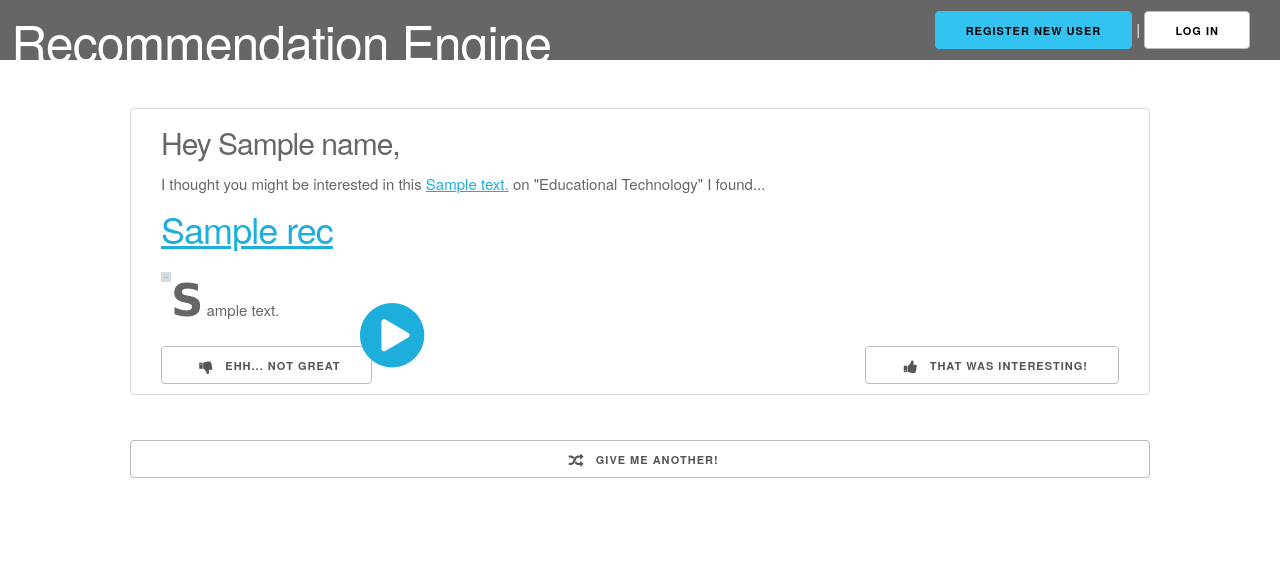
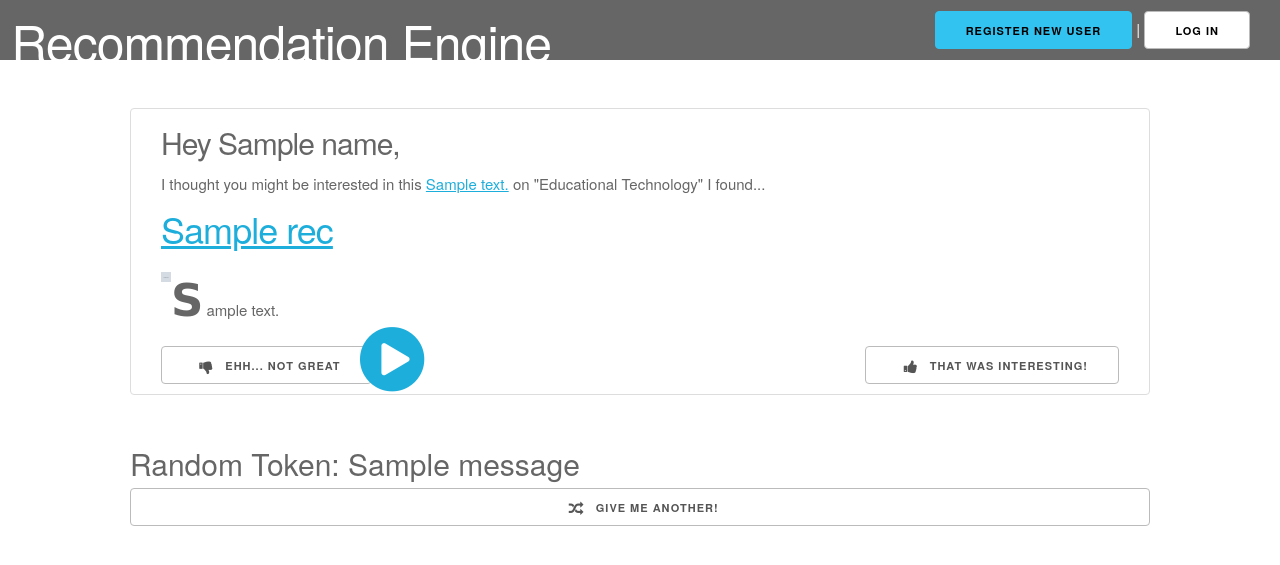
Before and after one commit to anotherlizwong/mim, a Flask app: template app/mim/templates/index.html in a window 1280 px wide. Shown: the top 565 px of the page. Run offline with Flask 2, Linux system fonts and the light colour scheme; the template is opened without the code that fills it: most values are stand-ins (such as "Sample title", 1, 10 or a date in 2020); grey boxes marked "Sample" are stand-in pictures; one stand-in notice (Sample message) is shown; parts of the project's set-up code (start-up, migrations or seed data) failed here and were passed over.

Commit message:
token support

```diff
--- a/app/mim/routes.py
+++ b/app/mim/routes.py
@@ -1,5 +1,5 @@
 import os
-
+import random
 from flask import Flask, redirect, render_template, request, session, flash, url_for
 from flask_bcrypt import Bcrypt
 # from flask.ext.csrf import csrf
@@ -76,6 +76,9 @@ def record():
                 flash(e.message)
 
             flash("Thanks for your feedback!", "opinion")
+            if os.environ.has_key("tokens"):
+                token_no = random.randint(1,8)
+                flash(os.environ.get("token"+str(token_no)),"token")
 
     except:
         flash("Something went wrong and we couldn't record your response.", "error")
--- a/app/mim/static/style.css
+++ b/app/mim/static/style.css
@@ -34,7 +34,8 @@ body.mim {
 
 .flash {
     font-size: 2em;
-
+}
+.fade {
     animation: fade-animation 0.5s 1;
     -webkit-animation: fade-animation 0.5s 1;
     animation-fill-mode: forwards;
--- a/app/mim/templates/base.html
+++ b/app/mim/templates/base.html
@@ -30,7 +30,7 @@
 </div>
 
     {% for message in get_flashed_messages() %}
-        <div class="flash">{{ message }}</div>
+        <div class="flash fade">{{ message }}</div>
     {% endfor %}
 
     {% block body %}{% endblock %}
--- a/app/mim/templates/index.html
+++ b/app/mim/templates/index.html
@@ -57,6 +57,15 @@
             -->
         </div>
         <div class="row">
+            {% with tokens = get_flashed_messages(category_filter=["token"]) %}
+                {% if tokens %}
+                    {%- for token in tokens %}
+                        <div class="two-thirds columns flash">Random Token: {{ token }}</div>
+                    {% endfor -%}
+                {% endif %}
+            {% endwith %}
+        </div>
+        <div class="row">
             <div id="reroll-container" class="two-thirds columns">
                 <button type="submit" name="opinion" value="None" class="u-full-width {{ classes.next }}">
                     <i class="fa fa-lg fa-random" aria-hidden="true"></i>
```
